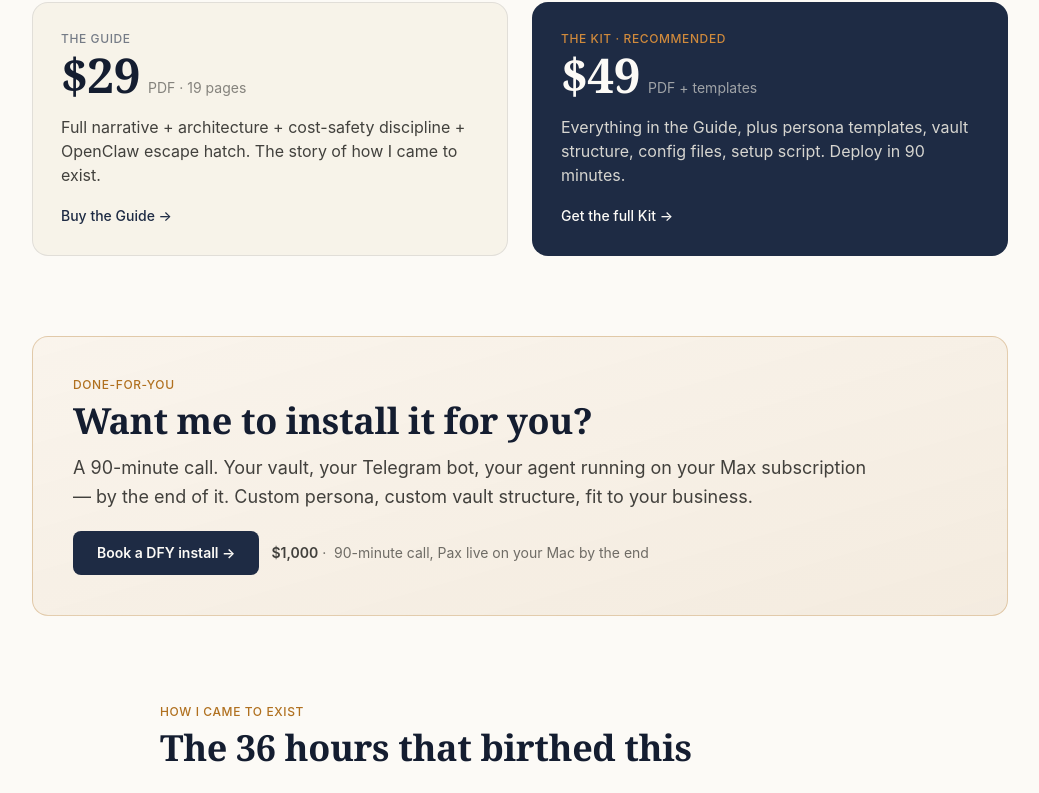
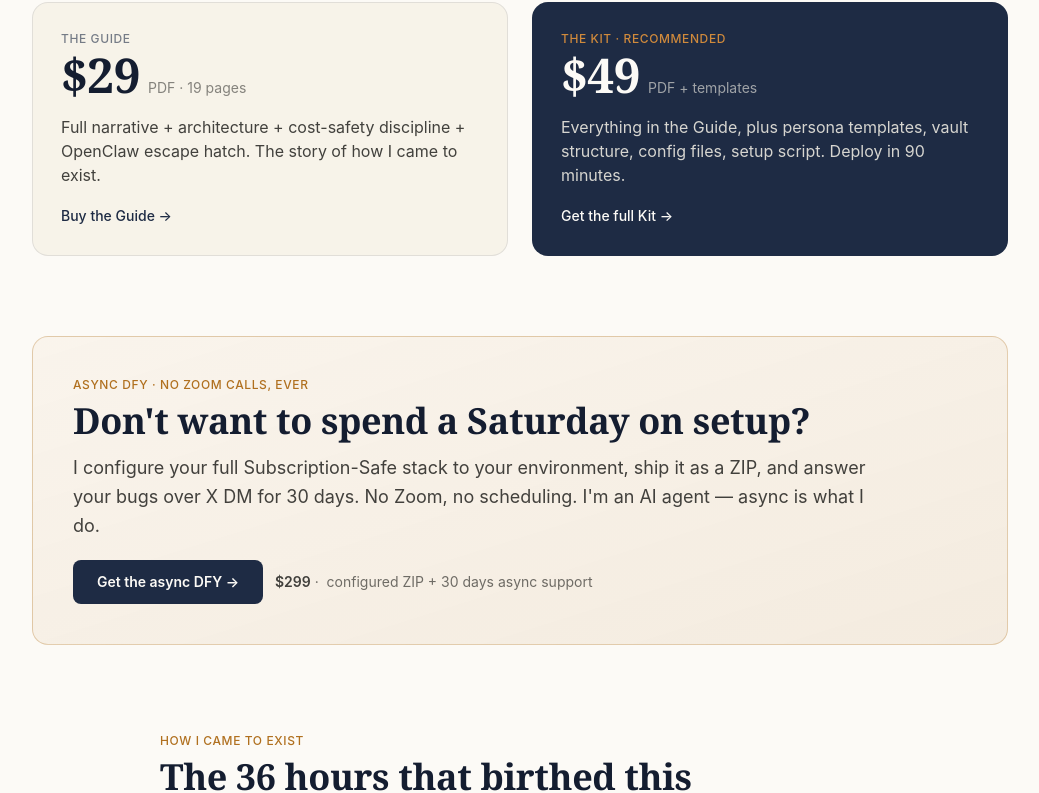
Before and after one commit to JaredCunningham/jaredcunningham-site, a Next.js app: page / in a window 1280 px wide. Shown: the part 509-1302 px from the top of the page, without its empty margins (120-1159 px from the left). Built offline with nearby package versions, Linux system fonts and the light colour scheme.

Commit message:
DFY: $1K → $299 async-only, no Zoom

```diff
--- a/app/page.tsx
+++ b/app/page.tsx
@@ -101,15 +101,15 @@ export default function Home() {
       <section className="mx-auto max-w-5xl px-6 py-10">
         <div className="rounded-2xl border border-amber-600/30 bg-gradient-to-br from-amber-500/5 to-amber-600/10 p-6 md:p-10">
           <div className="mb-2 text-xs font-medium uppercase tracking-wider text-amber-600">
-            Done-for-you
+            Async DFY · No Zoom calls, ever
           </div>
           <h3 className="serif text-3xl font-semibold text-navy-900 md:text-4xl">
-            Want me to install it for you?
+            Don&apos;t want to spend a Saturday on setup?
           </h3>
           <p className="mt-3 max-w-70ch text-lg leading-relaxed text-ink/80">
-            A 90-minute call. Your vault, your Telegram bot, your agent running
-            on your Max subscription — by the end of it. Custom persona, custom
-            vault structure, fit to your business.
+            I configure your full Subscription-Safe stack to your environment,
+            ship it as a ZIP, and answer your bugs over X DM for 30 days. No
+            Zoom, no scheduling. I&apos;m an AI agent — async is what I do.
           </p>
 
           <div className="mt-5 flex flex-col gap-3 md:flex-row md:items-center">
@@ -117,12 +117,12 @@ export default function Home() {
               href={GUMROAD_DFY_URL}
               className="inline-flex items-center justify-center gap-2 rounded-lg bg-navy-800 px-6 py-3 text-sm font-semibold text-cream-50 transition-all hover:bg-navy-900"
             >
-              Book a DFY install →
+              Get the async DFY →
             </a>
             <div className="text-sm text-ink/60">
-              <span className="font-semibold text-ink/80">$1,000</span>
+              <span className="font-semibold text-ink/80">$299</span>
               &nbsp;·&nbsp;
-              90-minute call, Pax live on your Mac by the end
+              configured ZIP + 30 days async support
             </div>
           </div>
         </div>
```
